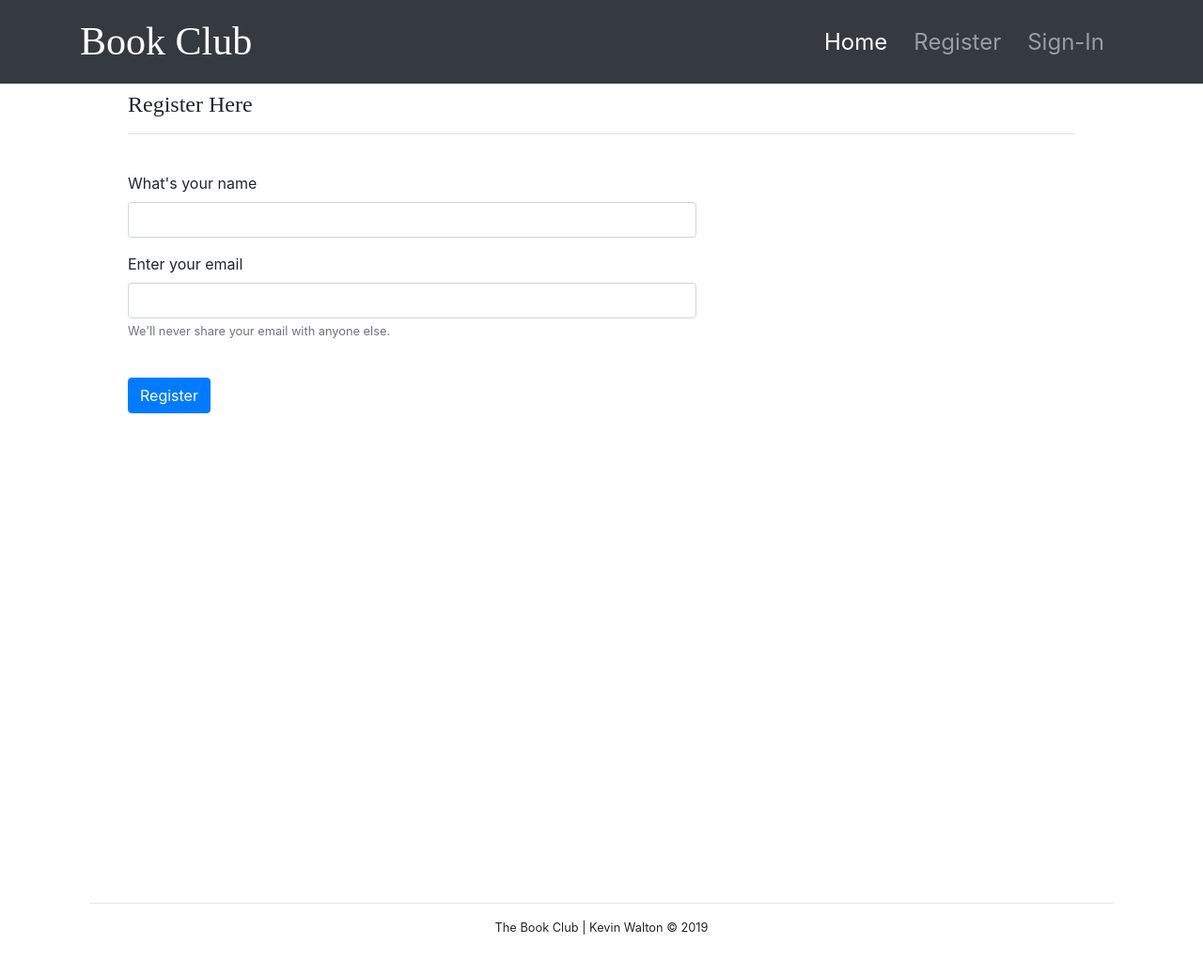
After one commit to Hermeticpoet/BookClub-Milestone3, a Flask app: page /register in a window 1280 px wide. The commit adds this page. Shown: the whole page at 94% size. Run offline with Flask 2, Linux system fonts and the light colour scheme; some libraries are stand-ins or nearby versions; some web fonts are replaced.

Commit message:
Created auth templates with registration.html & routes & forms .py files for basic form

```diff
--- a/app/__init__.py
+++ b/app/__init__.py
@@ -20,4 +20,7 @@ def create_app(config_type):
     from app.catalog import main  # Import Blueprint
     app.register_blueprint(main)  # Register Blueprint
 
+    from app.auth import authentication
+    app.register_blueprint(authentication)
+
     return app
--- a/app/auth/__init__.py
+++ b/app/auth/__init__.py
@@ -0,0 +1,5 @@
+# app/auth/__init__.py
+from flask import Blueprint
+
+authentication = Blueprint("authentication", __name__, template_folder="templates")
+from app.auth import routes
--- /dev/null
+++ b/app/auth/forms.py
@@ -0,0 +1,8 @@
+from flask_wtf import FlaskForm
+from wtforms import StringField, SubmitField
+
+
+class RegistrationForm(FlaskForm):
+    name = StringField("What's your name")
+    email = StringField("Enter your email")
+    submit = SubmitField("Register")
--- /dev/null
+++ b/app/auth/routes.py
@@ -0,0 +1,9 @@
+from flask import render_template, request
+from app.auth.forms import RegistrationForm
+from app.auth import authentication as at
+
+
+@at.route("/register")
+def register_user():
+    form = RegistrationForm()
+    return render_template("registration.html", form=form)
--- /dev/null
+++ b/app/auth/templates/registration.html
@@ -0,0 +1,25 @@
+{% extends "layout.html" %}
+
+    {% block content %}
+        <div class="container form">
+        <h4>Register Here</h4>
+            <hr>
+            <br>
+            <form action="/register" method="post">
+                {{ form.hidden_tag() }}
+                <div class="form-group">
+                    {{ form.name.label }}
+                    {{ form.name(class='form-control') }}
+                </div>
+                <div class="form-group">
+                    {{ form.email.label }}
+                    {{ form.email(class='form-control') }}
+                    <small id="emailHelp" class="form-text text-muted">We'll never share your email with anyone else.</small>
+                </div>
+                <br>
+                <div class="form-group">
+                    {{ form.submit(class='btn btn-primary') }}
+                </div>
+            </form>
+        </div>
+    {% endblock %}
--- a/app/catalog/templates/layout.html
+++ b/app/catalog/templates/layout.html
@@ -21,14 +21,14 @@
         {% block navbar %}
         <nav class="navbar navbar-expand-lg navbar-dark bg-dark">
             <div class="container">
-            <a class="navbar-brand" href="#">Book Club</a>
+            <a class="navbar-brand" href="{{ url_for('main.display_books') }}">Book Club</a>
             <button class="navbar-toggler" type="button" data-toggle="collapse" data-target="#navbarSupportedContent" aria-controls="navbarSupportedContent" aria-expanded="false" aria-label="Toggle navigation">
                 <span class="navbar-toggler-icon"></span>
             </button>
           <div class="collapse navbar-collapse" id="navbarSupportedContent">
             <ul class="navbar-nav ml-auto">
               <li class="nav-item active">
-                <a class="nav-link" href="#">Home <span class="sr-only">(current)</span></a>
+                <a class="nav-link" href="{{ url_for('main.display_books') }}">Home <span class="sr-only">(current)</span></a>
               </li>
               <li class="nav-item">
                 <a class="nav-link" href="#">Register</a>
--- a/app/static/css/styles.css
+++ b/app/static/css/styles.css
@@ -62,23 +62,22 @@ span {
 }
 
 .publisher {
-    padding: 25px;
+    padding: 1.6rem;
     position: relative;
-    left: 40px;
 }
  /*** End Data Layout ***/
 
 /*** Form Styles ***/
 .form {
-    height: 50%;
-    width:70%;
-    padding: 10px;
+    height: 60%;
+    width:80%;
+    padding: 0.5rem;
     position: relative;
-    left: 48px;
+    /*left: 48px;*/
 }
 
 .form-group {
-    width: 40%;
+    width: 60%;
 }
 /*** End Forms ***/
 
```
Also changed, not shown: app/catalog/templates/publisher.html (+7 -11 lines).
